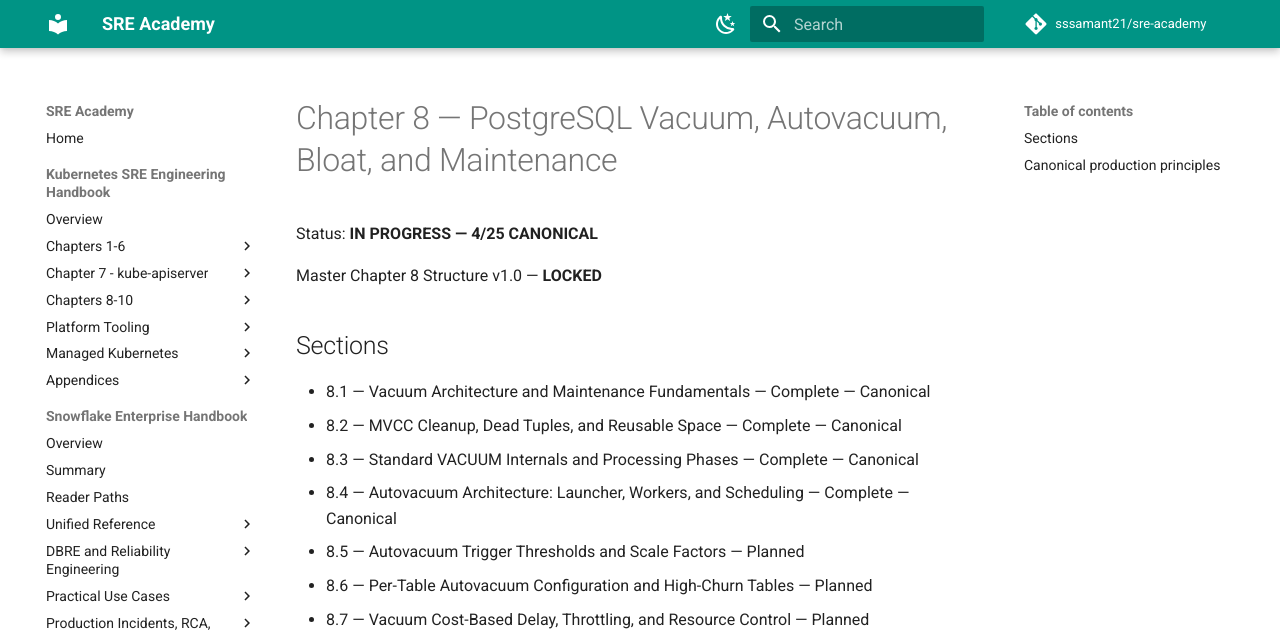
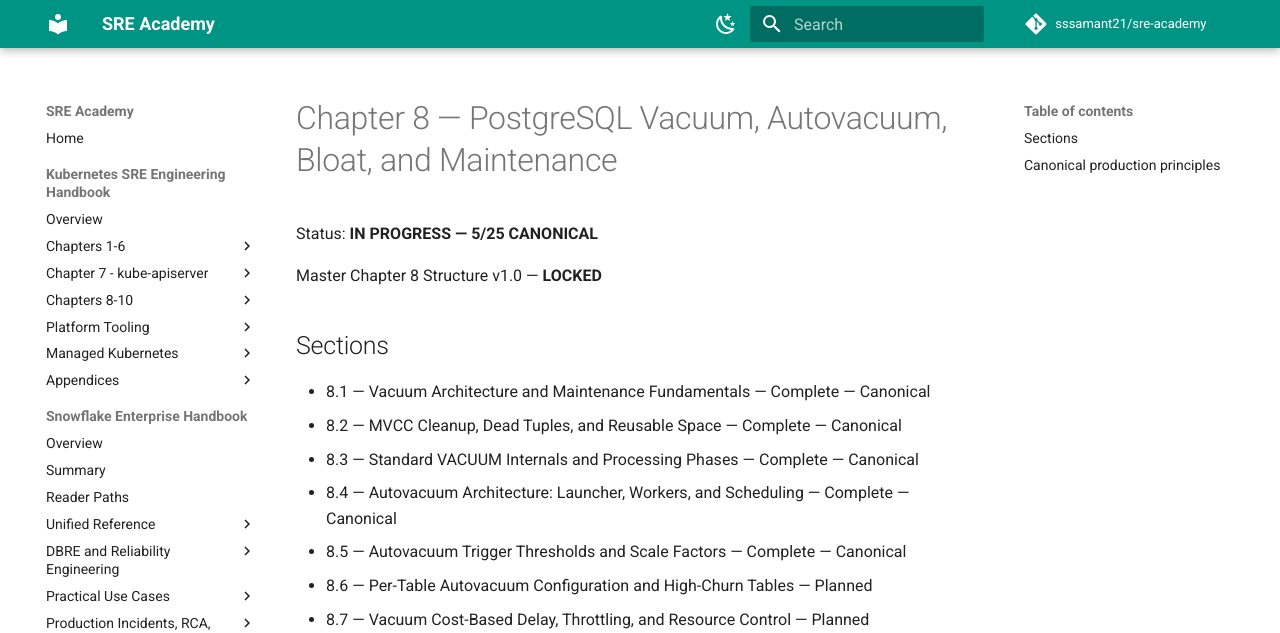
Before and after one commit to sssamant21/sre-academy, an MkDocs documentation site: the page built from docs/books/postgresql-sre-dbre-handbook/chapter-08/index.md, in a window 1280 px wide and 900 px high. Shown: the top 633 px of the window. Built offline with MkDocs 1.6.1 and Material for MkDocs 9.7.7, drawn with Linux system fonts in a browser that asks for light colours; comment, search, counter and statistics services are not loaded.

Commit message:
docs(postgres): advance chapter 8 to 5 of 25 canonical

```diff
--- a/docs/books/postgresql-sre-dbre-handbook/chapter-08/index.md
+++ b/docs/books/postgresql-sre-dbre-handbook/chapter-08/index.md
@@ -1,6 +1,6 @@
 # Chapter 8 — PostgreSQL Vacuum, Autovacuum, Bloat, and Maintenance
 
-Status: **IN PROGRESS — 4/25 CANONICAL**
+Status: **IN PROGRESS — 5/25 CANONICAL**
 
 Master Chapter 8 Structure v1.0 — **LOCKED**
 
@@ -10,7 +10,7 @@ Master Chapter 8 Structure v1.0 — **LOCKED**
 - 8.2 — MVCC Cleanup, Dead Tuples, and Reusable Space — Complete — Canonical
 - 8.3 — Standard VACUUM Internals and Processing Phases — Complete — Canonical
 - 8.4 — Autovacuum Architecture: Launcher, Workers, and Scheduling — Complete — Canonical
-- 8.5 — Autovacuum Trigger Thresholds and Scale Factors — Planned
+- 8.5 — Autovacuum Trigger Thresholds and Scale Factors — Complete — Canonical
 - 8.6 — Per-Table Autovacuum Configuration and High-Churn Tables — Planned
 - 8.7 — Vacuum Cost-Based Delay, Throttling, and Resource Control — Planned
 - 8.8 — Vacuum Memory, Parallel Vacuum, and Maintenance Resources — Planned
```
